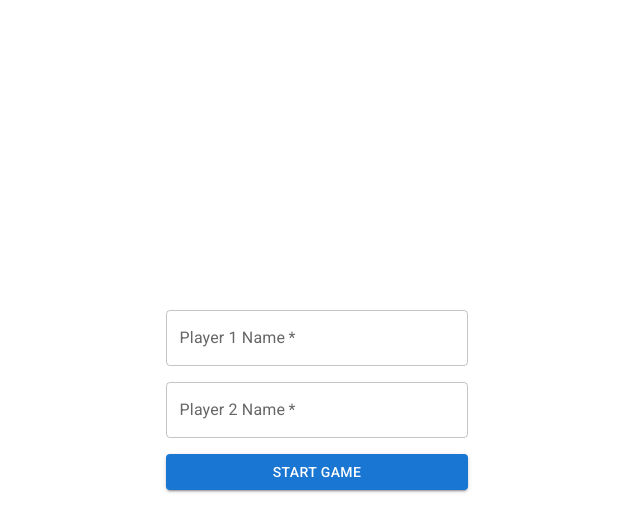
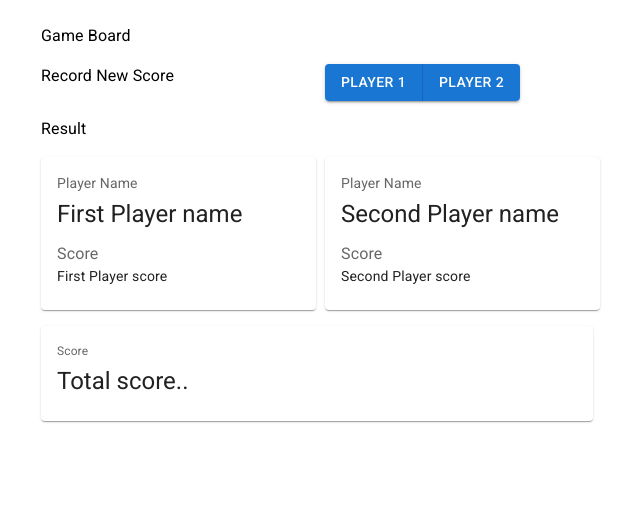
Before and after one commit to HouariZegai/Tennis, a React (Create React App) app in the folder web/: page / in a window 1280 px wide. Shown: the top 532 px of the page, without its empty margins (323-963 px from the left). Built offline with nearby package versions, Linux system fonts and the light colour scheme.

Commit message:
feat: create game board page

```diff
--- a/web/src/App.js
+++ b/web/src/App.js
@@ -1,10 +1,12 @@
 import './App.css';
+import GameBoard from './pages/GameBoard';
 import StartGame from './pages/StartGame';
 
 function App() {
   return (
     <div>
-      <StartGame />
+      {/* <StartGame /> */}
+      <GameBoard />
     </div>
   );
 }
--- /dev/null
+++ b/web/src/pages/GameBoard.js
@@ -0,0 +1,68 @@
+import { Button, ButtonGroup, Card, CardContent, Container, Grid, Typography } from '@mui/material'
+import React from 'react'
+
+const GameBoard = () => {
+  return (
+    <Container maxWidth="sm">
+        <Grid container spacing={2} marginTop={1}>
+          <Grid item xs={12}>
+              <Typography>Game Board</Typography>
+          </Grid>
+
+          <Grid item xs={6}>
+            <Typography fontSize={16}>Record New Score</Typography>
+          </Grid>
+          <Grid item xs={6}>
+            <ButtonGroup variant="contained" aria-label="contained button group">
+              <Button>Player 1</Button>
+              <Button>Player 2</Button>
+            </ButtonGroup>
+          </Grid>
+
+          <Grid item xs={12}>
+            <Typography>Result</Typography>
+          </Grid>
+          <Grid item xs={6}>
+            <Card sx={{ minWidth: 275 }}>
+                <CardContent>
+                    <Typography sx={{ fontSize: 14 }} color="text.secondary" gutterBottom>
+                        Player Name
+                    </Typography>
+                    <Typography variant="h5" component="div">
+                        First Player name
+                    </Typography>
+                    <Typography sx={{ mt: 1.5 }} color="text.secondary">Score</Typography>
+                    <Typography variant="body2" sx={{ fontSize: 14 }}>First Player score</Typography>
+                </CardContent>
+            </Card>
+          </Grid>
+          <Grid item xs={6}>
+            <Card sx={{ minWidth: 275 }}>
+                <CardContent>
+                    <Typography sx={{ fontSize: 14 }} color="text.secondary" gutterBottom>
+                        Player Name
+                    </Typography>
+                    <Typography variant="h5" component="div">
+                        Second Player name
+                    </Typography>
+                    <Typography sx={{ mt: 1.5 }} color="text.secondary">Score</Typography>
+                    <Typography variant="body2" sx={{ fontSize: 14 }}>Second Player score</Typography>
+                </CardContent>
+            </Card>
+          </Grid>
+          <Grid item xs={12}>
+            <Card>
+              <CardContent>
+                  <Typography sx={{ fontSize: 12 }} color="text.secondary" gutterBottom>
+                      Score
+                  </Typography>
+                  <Typography variant="h5" component="div">Total score..</Typography>
+              </CardContent>
+            </Card>
+          </Grid>
+        </Grid>
+    </Container>
+  )
+}
+
+export default GameBoard
```
